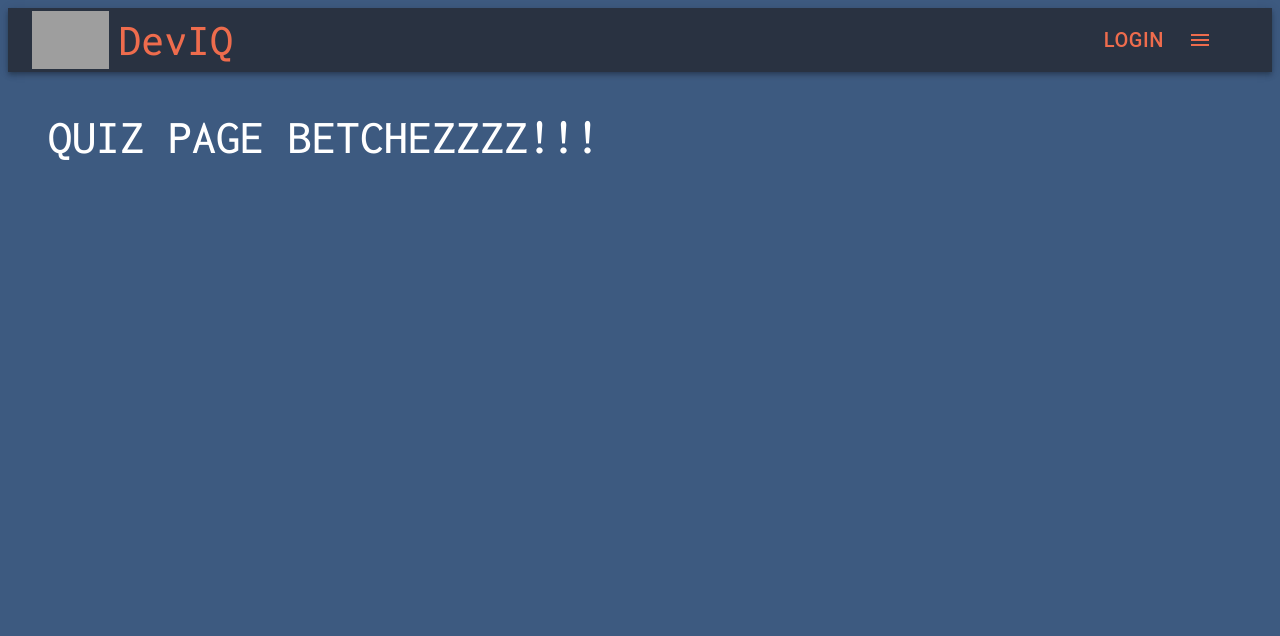
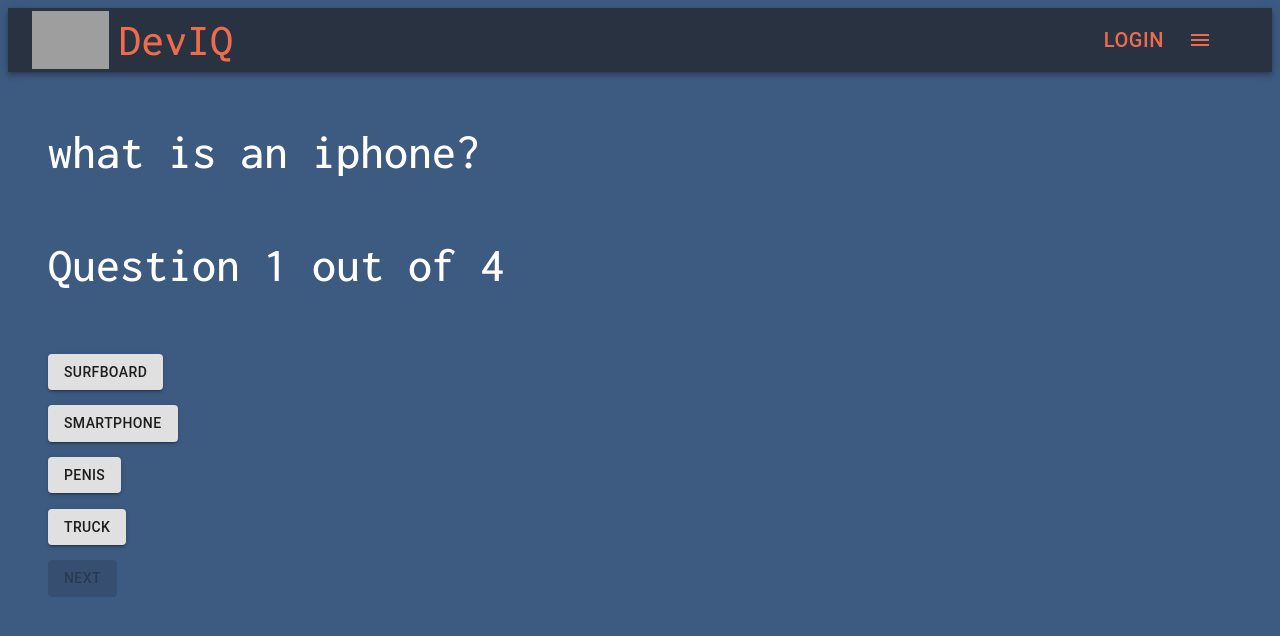
Before and after one commit to DavidAndreww/webDevIQ-frontEnd, a React (Create React App) app: page /quiz in a window 1280 px wide. Shown: the top 636 px of the page. Built offline with nearby package versions, Linux system fonts and the light colour scheme; grey boxes are pictures that could not be loaded.

Commit message:
working on game

```diff
--- a/public/index.html
+++ b/public/index.html
@@ -15,6 +15,7 @@
       user's mobile device or desktop. See https://developers.google.com/web/fundamentals/web-app-manifest/
     -->
     <link rel="manifest" href="%PUBLIC_URL%/manifest.json" />
+
     <!--
       Notice the use of %PUBLIC_URL% in the tags above.
       It will be replaced with the URL of the `public` folder during the build.
--- a/src/all.css
+++ b/src/all.css
@@ -171,4 +171,14 @@
   font-size: 300%;
   color: white;
   margin: 40px;
+  display: flex;
+  flex-direction: column;
+align-items: flex-start;
+justify-content: space-evenly;
+height: 500px;
 }
+#selected {
+  background-color: #ee6c4d;
+  font-size: 25px;
+  color: white;
+}
--- a/src/components/quiz.js
+++ b/src/components/quiz.js
@@ -1,12 +1,115 @@
-import React from 'react'
+import React, { Component } from 'react'
+import { QuizData } from './quizDataEx'
+import Button from '@material-ui/core/Button';
 
-const Quiz = () => {
 
-	return (
-		<div id='quizRoot'>
-				QUIZ PAGE BETCHEZZZZ!!!
-		</div>
-	)
+class Quiz extends Component {
+
+	state = {
+		userAnswer: null,
+		currentQuestion: 0,
+		options: [],
+		quizEnd: false,
+		score: 0,
+		disabled: true,
+	}
+
+	loadQuiz = () => {
+		const { currentQuestion } = this.state;
+		this.setState(() => {
+			return {
+				questions: QuizData[currentQuestion].question,
+				options: QuizData[currentQuestion].options,
+				answers: QuizData[currentQuestion].answer
+
+			}
+		}
+		)
+	}
+	componentDidMount() {
+		this.loadQuiz();
+	}
+
+	nextQuestionHandler = () => {
+		const{userAnswer, answer, score} = this.state
+		this.setState({
+			currentQuestion: this.state.currentQuestion + 1
+		})
+		if(userAnswer === answer) {
+			this.setState({
+				score: score +1
+			})
+		}
+	}
+
+	componentDidUpdate(prevProps, prevState) {
+		const { currentQuestion } = this.state
+		if (this.state.currentQuestion !== prevState.currentQuestion) {
+			this.setState(() => {
+				return {
+					disabled: true,
+					questions: QuizData[currentQuestion].question,
+					options: QuizData[currentQuestion].options,
+					answers: QuizData[currentQuestion].answer
+				}
+			})
+		}
+	}
+	checkAnswer = answer => {
+		this.setState({
+			userAnswer: answer,
+			disabled: false
+		})
+	}
+
+	finishHandler = () => {
+		if (this.state.currentQuestion === QuizData.length - 1) {
+			this.setState({
+				quizEnd: true
+			})
+		}
+	}
+
+	render() {
+		const { questions, options, currentQuestion, userAnswer, quizEnd } = this.state
+
+		if (quizEnd) {
+			return (
+				<div>
+					<h2>Gave Finished final sore is {this.state.score}</h2>
+
+				</div>
+			)
+		}
+		return (
+			<div id='quizRoot'>
+				{questions}
+				<p>{`Question ${currentQuestion + 1} out of ${QuizData.length}`}</p>
+				{options.map(option => (
+					<Button
+						variant="contained"
+						key={option.id}
+						id={userAnswer === option ? 'selected' : null}
+						onClick={() => this.checkAnswer(option)}>
+						{option}
+					</Button>
+				))}
+				{currentQuestion < QuizData.length - 1 &&
+					<Button
+						disabled={this.state.disabled}
+						variant="contained"
+						color='primary'
+						onClick={this.nextQuestionHandler}>Next</Button>
+				}
+				{currentQuestion === QuizData.length - 1 &&
+					<Button
+						onClick={this.finishHandler}
+						variant="contained"
+						color='primary'>Finish</Button>
+				}
+			</div>
+		)
+	}
 }
 
 export default Quiz
--- /dev/null
+++ b/src/components/quizDataEx.js
@@ -0,0 +1,26 @@
+export const QuizData = [
+	{
+		id: 0,
+		question: 'what is an iphone?',
+		options: ['surfboard', 'smartphone', 'penis', 'truck'],
+		answer: 'smartphone'
+	},
+	{
+		id: 1,
+		question: 'how many rights make a left?',
+		options: ['1', '2', 'penis', '3'],
+		answer: '3'
+	},
+	{
+		id: 3,
+		question: 'how do you play a tuba?',
+		options: ['mouth', 'hair', 'penis', 'truck'],
+		answer: 'mouth'
+	},
+	{
+		id: 4,
+		question: 'where is carmen san diego?',
+		options: ['tokyo', 'brussels', 'penis', 'san diego'],
+		answer: 'san diego'
+	},
+]
```
